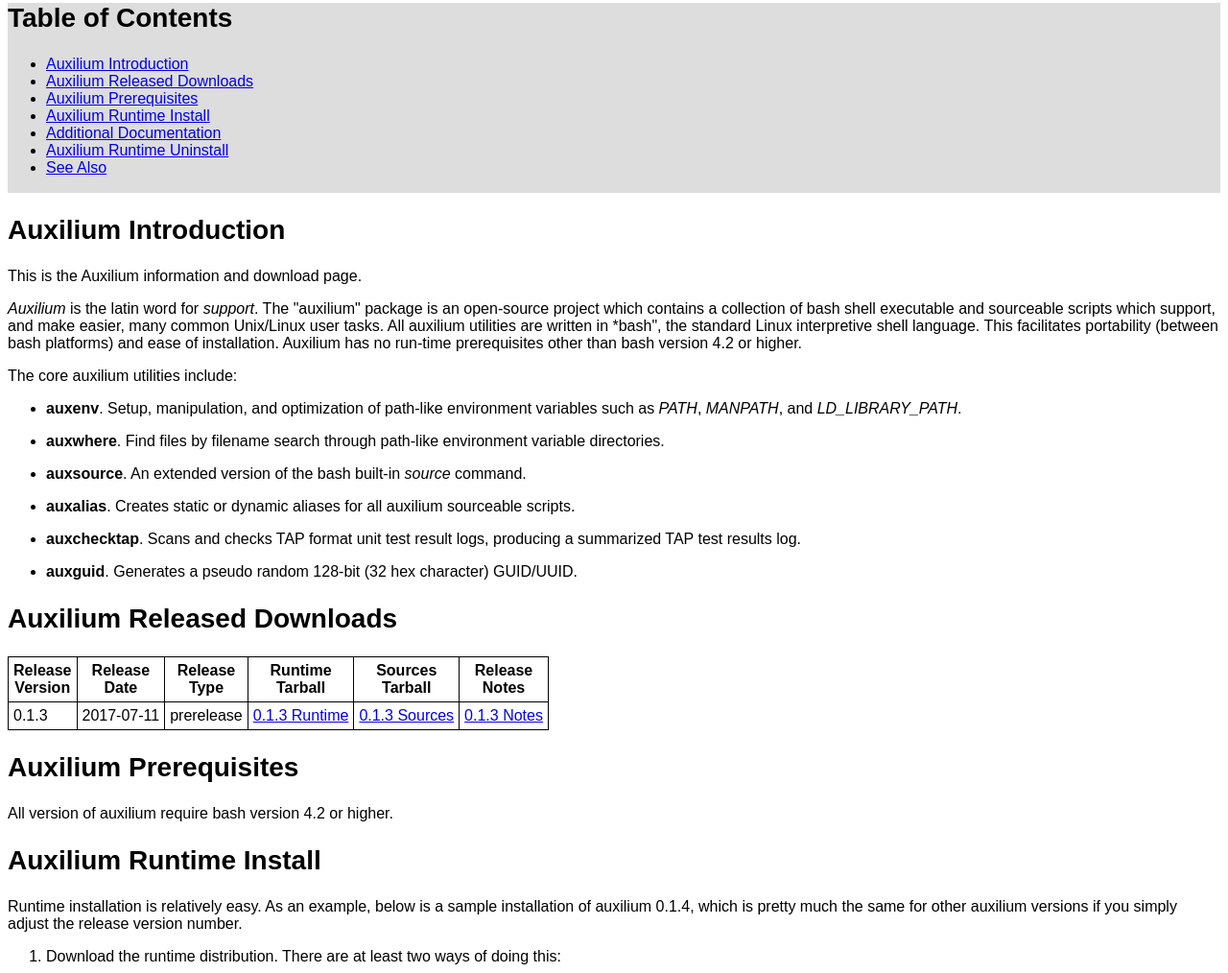
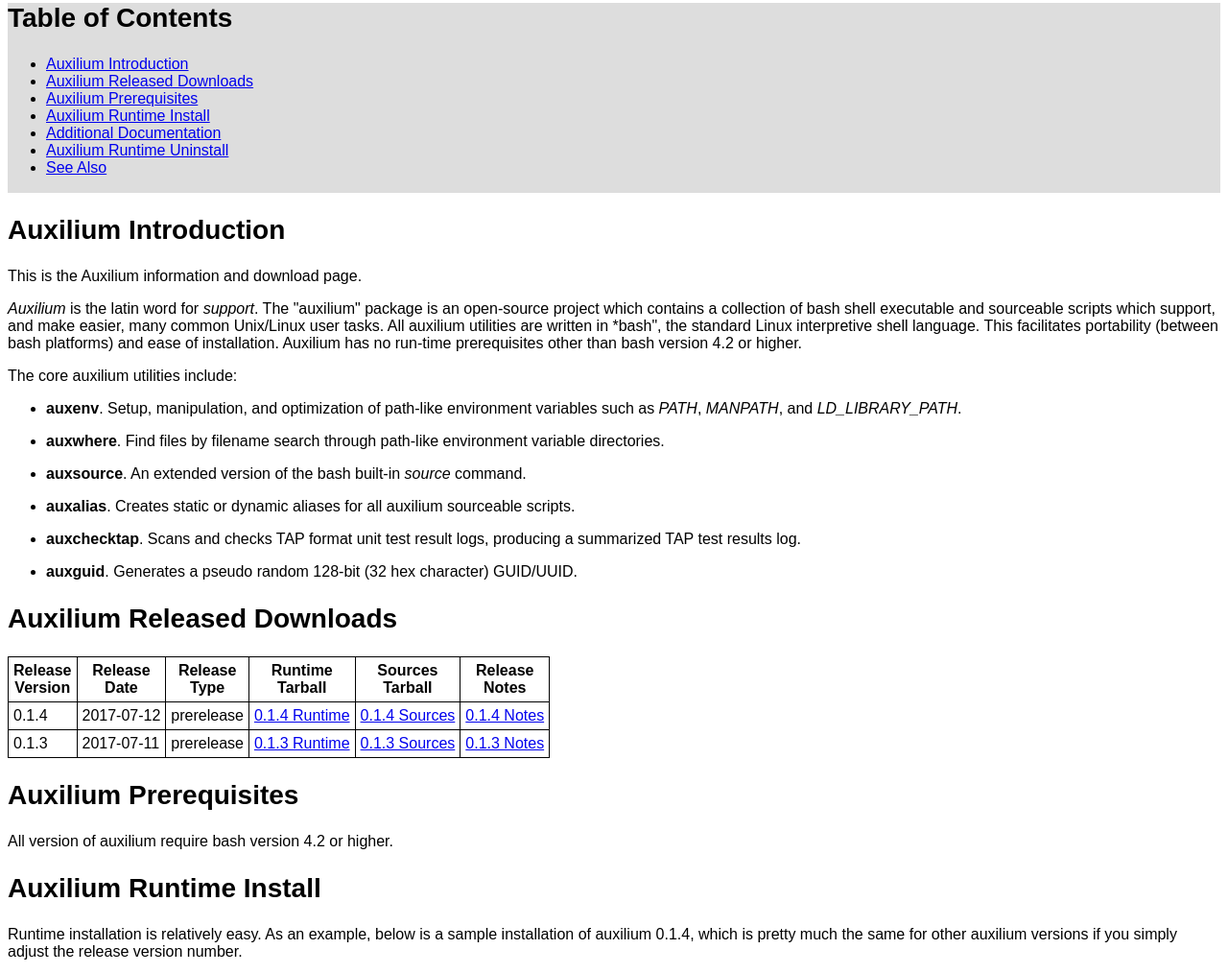
Before and after one commit to ericmotleybytes/auxilium, a plain HTML site: page docs/index.html in a window 1280 px wide. Shown: the part 79-1093 px from the top of the page at 96% size. Drawn offline with Linux system fonts and the light colour scheme.

Commit message:
creating release 0.1.4

```diff
--- a/docs/index.html
+++ b/docs/index.html
@@ -106,6 +106,26 @@ Release<br />Notes
 <tbody class="relinfo">
 <tr class="relinfo">
 <td class="relinfo">
+0.1.4
+</td>
+<td class="relinfo">
+2017-07-12
+</td>
+<td class="relinfo">
+prerelease
+</td>
+<td class="relinfo">
+<a class="relinfo" href="https://github.com/ericmotleybytes/auxilium/releases/download/0.1.4/auxilium-run-0.1.4.tar.gz">0.1.4 Runtime</a>
+</td>
+<td class="relinfo">
+<a class="relinfo" href="https://github.com/ericmotleybytes/auxilium/releases/download/0.1.4/auxilium-dev-0.1.4.tar.gz">0.1.4 Sources</a>
+</td>
+<td class="relinfo">
+<a class="relinfo" href="https://github.com/ericmotleybytes/auxilium/releases/tag/0.1.4" target="_blank">0.1.4 Notes</a>
+</td>
+</tr>
+<tr class="relinfo">
+<td class="relinfo">
 0.1.3
 </td>
 <td class="relinfo">
```
Also changed, not shown: 4 other files.
